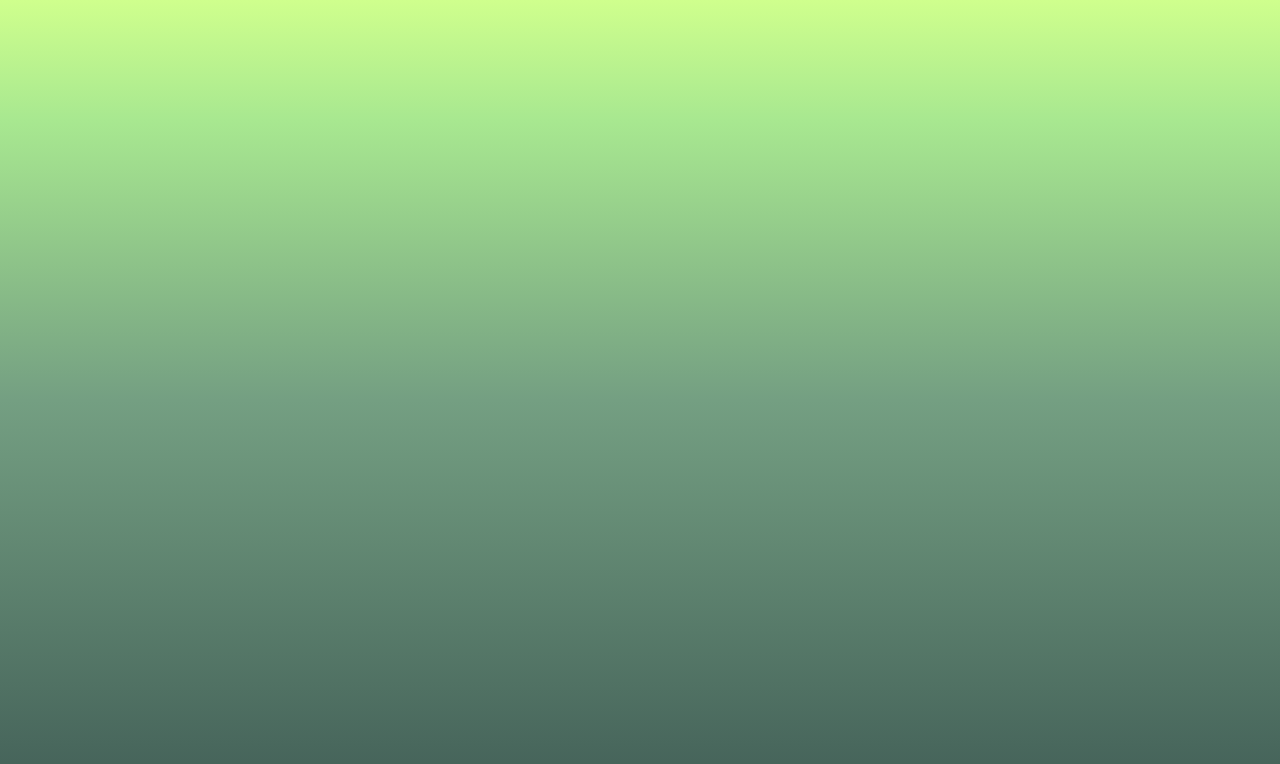
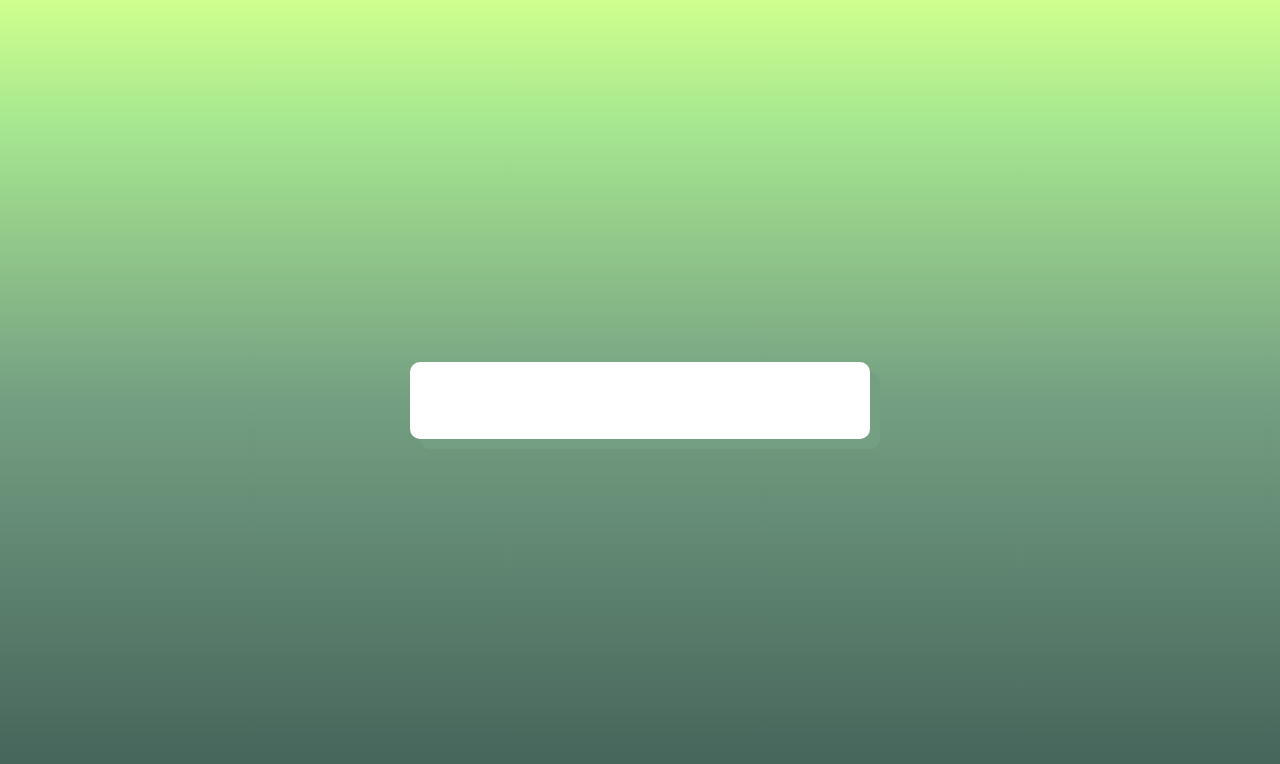
Before and after one commit to MarcRGM/Plant-Care-Information, a React (Vite) app: page / in a window 1280 px wide. Shown: the top 764 px of the page. Built offline with nearby package versions, Linux system fonts and the light colour scheme.

Commit message:
Added tailwind + searchBar

```diff
--- a/package.json
+++ b/package.json
@@ -22,6 +22,7 @@
     "eslint-plugin-react-hooks": "^5.0.0",
     "eslint-plugin-react-refresh": "^0.4.14",
     "globals": "^15.11.0",
+    "tailwindcss": "^3.4.15",
     "typescript": "~5.6.2",
     "typescript-eslint": "^8.11.0",
     "vite": "^5.4.10"
--- a/src/app.tsx
+++ b/src/app.tsx
@@ -1,7 +1,8 @@
 import './App.css'
+import SearchBar from "./components/SearchBar/SearchBar";
 
 function App() {
-
+  return <SearchBar />
 }
 
 export default App
--- a/src/components/searchBar/searchBar.css
+++ b/src/components/searchBar/searchBar.css
@@ -0,0 +1,11 @@
+input:focus {
+    outline: none;
+}
+
+#searchBar {
+    border: transparent;
+    border-radius: 10px;
+    font-size: 2rem;
+    padding: 20px;
+    box-shadow: 10px 10px #749F82;
+}
--- a/src/components/searchBar/searchBar.tsx
+++ b/src/components/searchBar/searchBar.tsx
@@ -0,0 +1,7 @@
+import './SearchBar.css';
+
+function SearchBar() {
+    return <input id="searchBar" type="text" />
+}
+
+export default SearchBar;
--- a/src/index.css
+++ b/src/index.css
@@ -1,16 +1,5 @@
 :root {
-  font-family: Inter, system-ui, Avenir, Helvetica, Arial, sans-serif;
-
-  color-scheme: light dark;
-  color: rgba(255, 255, 255, 0.87);
-  background: linear-gradient(
-                    0deg,
-                    #425F57 0%,
-                    #749F82 50%,
-                    #A8E890 85%,
-                    #CFFF8D 100%
-                );
-
+  font-family: Poppins, Calibri, Trebuchet MS, Helvetica, Arial, sans-serif;
   font-synthesis: none; /* Disables both bold and italic synthesis. */
   text-rendering: optimizeLegibility; /* Prioritizes better readability and enables advanced font features. */
   /* adjusts font smoothing settings */
@@ -20,8 +9,16 @@
 
 body {
   margin: 0;
+  padding: 0;
   display: flex;
   place-items: center;
-  min-width: 320px;
-  min-height: 100vh;
+  justify-content: center;
+  height: 100vh;
+  background: linear-gradient(
+                    0deg,
+                    #425F57 0%,
+                    #749F82 50%,
+                    #A8E890 85%,
+                    #CFFF8D 100%
+                );
 }
```
Also changed, not shown: 1 other file (tests, documents, lock files or other folders).
